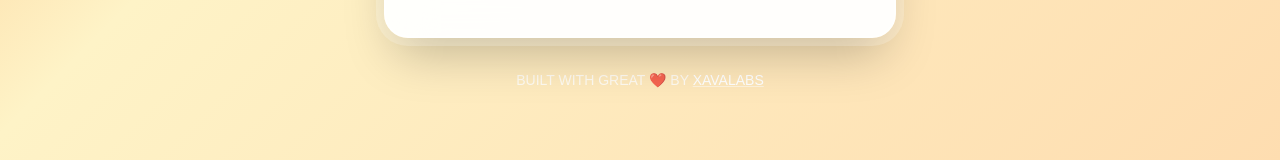
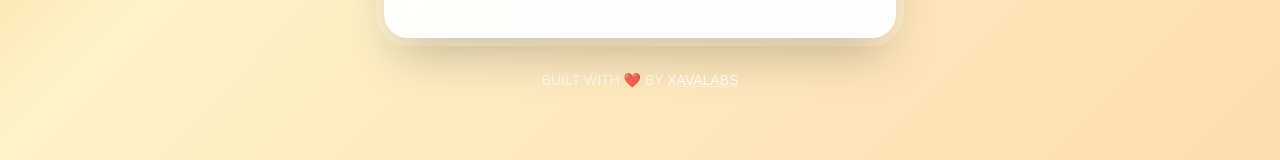
Before and after one commit to ns-test-org/simple-todo-list, a Next.js app in the folder packages/jam-notes/: page / in a window 1280 px wide. Shown: the part 602-762 px from the top of the page. Built offline with nearby package versions, Linux system fonts and the light colour scheme.

Commit message:
AI chat session: Updated code and files

```diff
--- a/packages/jam-notes/src/app/page.tsx
+++ b/packages/jam-notes/src/app/page.tsx
@@ -133,7 +133,7 @@ export default function TodoApp() {
       {/* Footer */}
       <div className="mt-8 text-center">
         <p className="text-white/80 text-sm font-medium">
-          BUILT WITH GREAT ❤️ BY{' '}
+          BUILT WITH ❤️ BY{' '}
           <a
             href="https://xavalabs.com"
             target="_blank"
```
